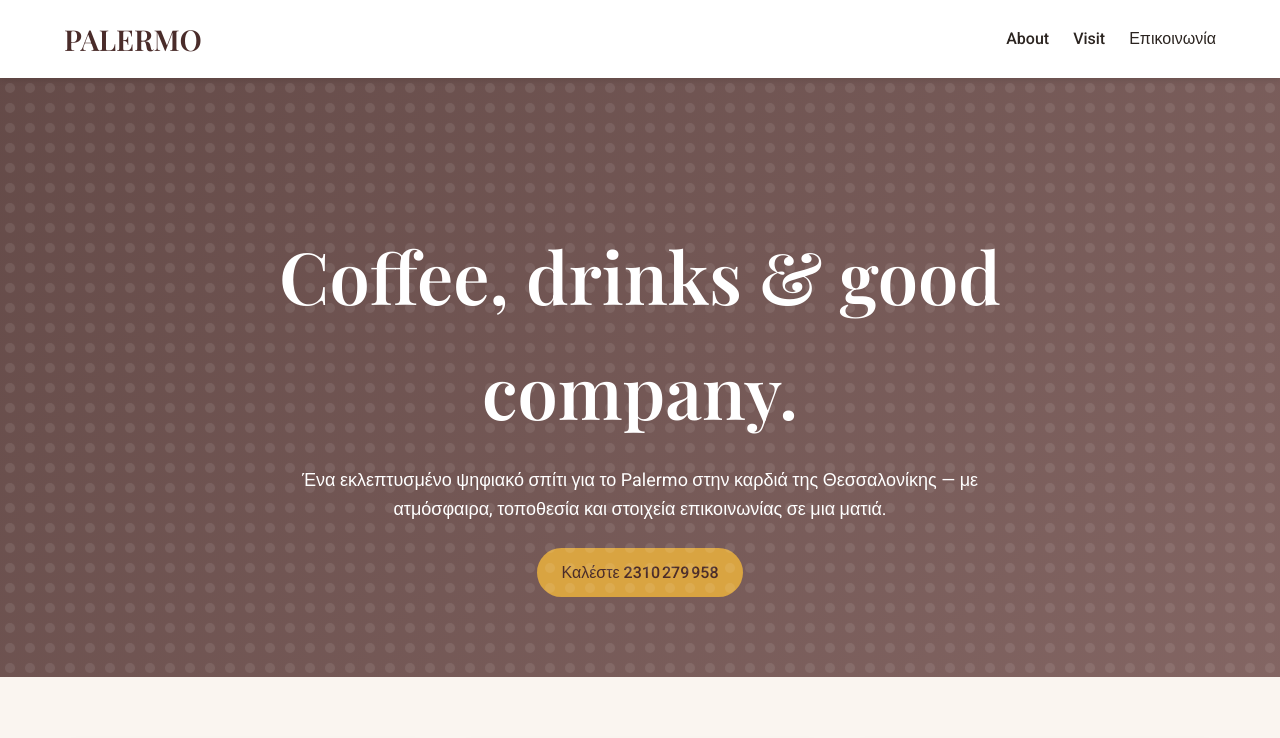
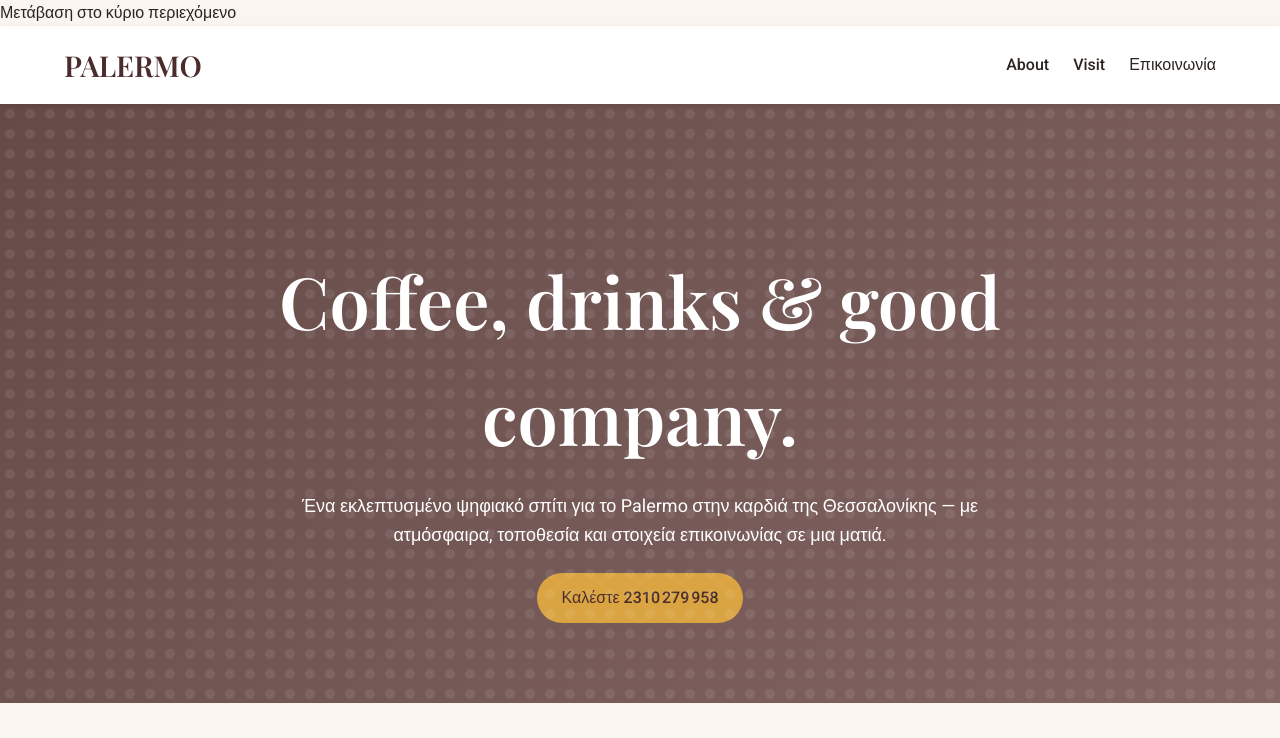
Before and after one commit to manosake21/palermo-thessaloniki-demo, a plain HTML site: page index.html in a window 1280 px wide. Shown: the top 738 px of the page. Drawn offline with nearby package versions, Linux system fonts and the light colour scheme.

Commit message:
refactor: production-ready HTML foundation for final styling

```diff
--- a/index.html
+++ b/index.html
@@ -4,6 +4,7 @@
 <meta charset="utf-8">
 <meta name="viewport" content="width=device-width,initial-scale=1">
 <title>Palermo — Thessaloniki</title>
+<meta name="description" content="Palermo — Thessaloniki :root{ --clr-bg:#faf5f0; --clr-primary:#4a2c2a; --clr-accent:#d9a441; --clr-text:#2b2420; --clr-light:#ffffff; --font-heading:&quot;…">
 <link href="https://fonts.googleapis.com/css2?family=Playfair+Display:wght@600&family=Roboto:wght@400;500&display=swap" rel="stylesheet">
 <style>
 :root{
@@ -208,6 +209,7 @@
 </style>
 </head>
 <body>
+<a class="skip-link" href="#main-content">Μετάβαση στο κύριο περιεχόμενο</a>
 <header role="banner">
   <div class="logo">PALERMO</div>
   <nav aria-label="Κύρια πλοήγηση">
@@ -217,7 +219,7 @@
   </nav>
 </header>
 
-<main>
+<main id="main-content">
   <section class="hero" aria-label="Κεντρική προσφορά">
     <div class="hero-content">
       <h1>Coffee, drinks &amp; good company.</h1>
```
